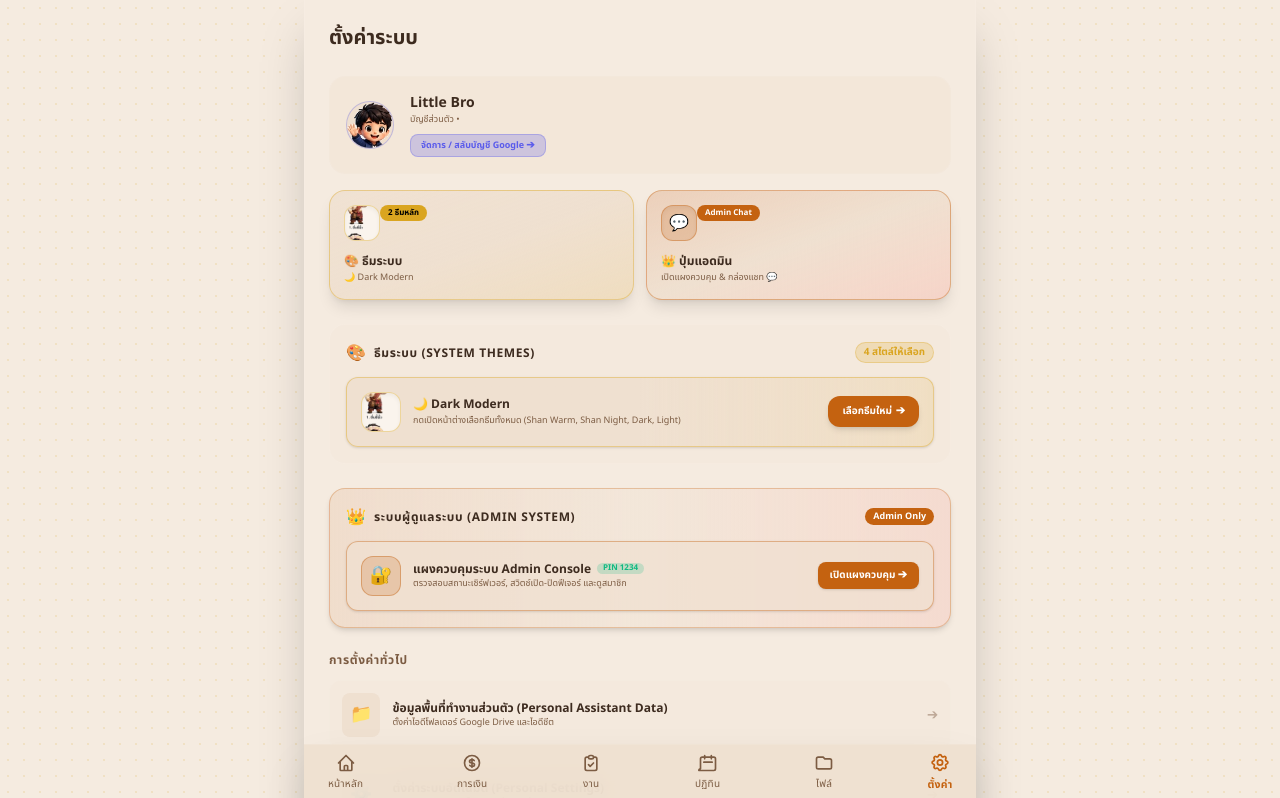
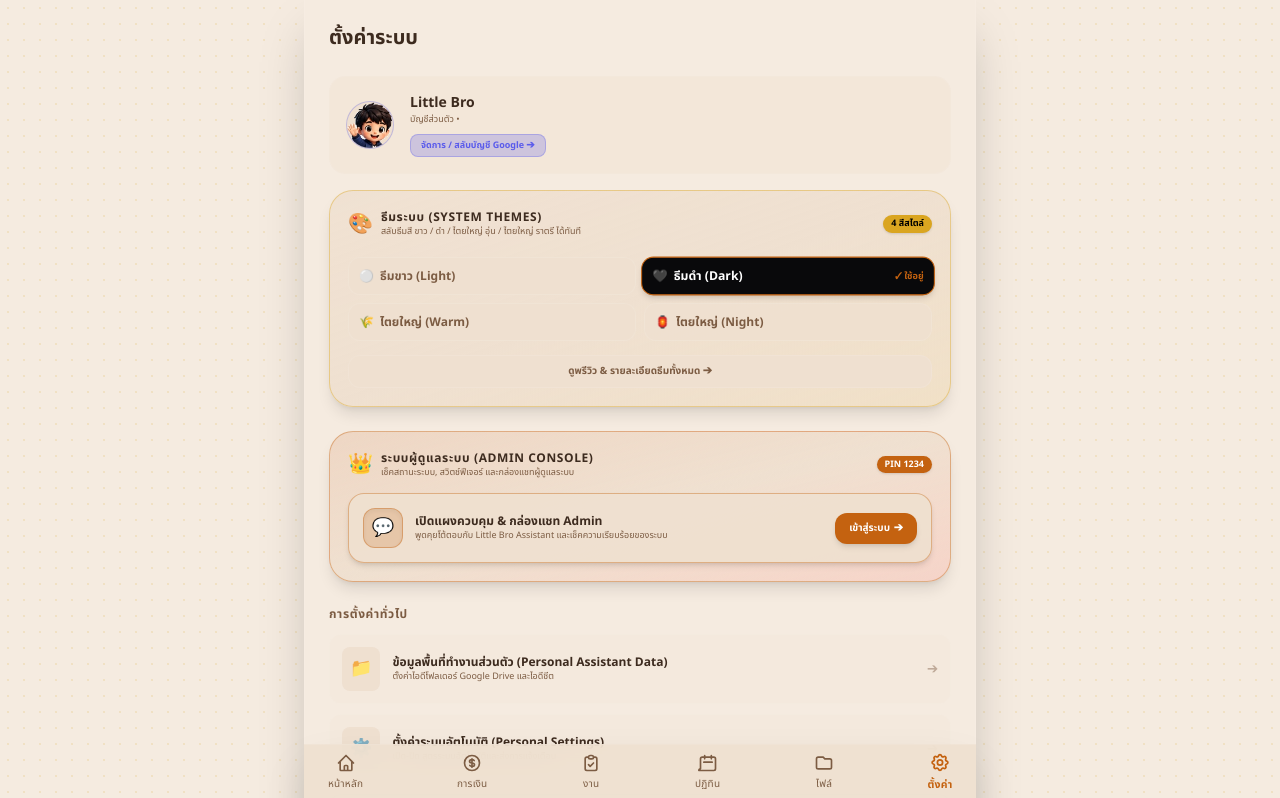
Before and after one commit to lannatc-sys/Project-Little-Bro-Helper, a Next.js app: page /settings in a window 1280 px wide. Shown: the top 798 px of the page. Built offline with nearby package versions, Linux system fonts and the light colour scheme.

Commit message:
fix: restore 2 main feature cards (4-Theme Direct Switcher & Admin Console with Chat Box) on Settings page

```diff
--- a/src/app/settings/page.tsx
+++ b/src/app/settings/page.tsx
@@ -179,144 +179,127 @@ export default function SettingsScreen() {
           </div>
         </div>
 
-        {/* Top 2 Main Quick Action Buttons: Theme & Admin Chat */}
-        <div className="grid grid-cols-2 gap-3 mb-6">
-          {/* Button 1: Theme Switcher */}
-          <button
-            onClick={() => setShowThemeModal(true)}
-            className="p-3.5 bg-gradient-to-br from-surface/90 via-surface to-[#DAA520]/20 border border-[#DAA520]/40 rounded-2xl hover:border-[#DAA520] transition-all cursor-pointer shadow-lg hover:scale-[1.02] flex flex-col justify-between text-left group"
-          >
-            <div className="flex justify-between items-start mb-3">
-              <div className="w-9 h-9 rounded-xl bg-[#FAF4ED] border border-[#DAA520]/40 overflow-hidden flex items-center justify-center shrink-0 shadow-inner avatar-container">
-                <Image
-                  src="/avatar/shan.png"
-                  alt="Theme Avatar"
-                  width={32}
-                  height={32}
-                  className="object-cover scale-110 opacity-100 avatar-img"
-                />
+        {/* 1. SECTION: SYSTEM THEME SELECTION (ขาว / ดำ / ไตยใหญ่ อุ่น / ไตยใหญ่ ราตรี) */}
+        <section className="mb-6 bg-gradient-to-br from-surface/90 via-surface to-[#DAA520]/15 border border-[#DAA520]/40 p-4.5 rounded-3xl space-y-3.5 shadow-lg">
+          <div className="flex justify-between items-center">
+            <div className="flex items-center gap-2">
+              <span className="text-xl">🎨</span>
+              <div>
+                <h3 className="text-xs font-bold text-text-main uppercase tracking-wider">ธีมระบบ (System Themes)</h3>
+                <p className="text-[9px] text-text-sub">สลับธีมสี ขาว / ดำ / ไตยใหญ่ อุ่น / ไตยใหญ่ ราตรี ได้ทันที</p>
               </div>
-              <span className="text-[8px] bg-[#DAA520] text-black font-bold px-2 py-0.5 rounded-full">
-                2 ธีมหลัก
+            </div>
+            <span className="text-[9px] bg-[#DAA520] text-black font-bold px-2 py-0.5 rounded-full shadow-sm">
+              4 สีสไตล์
             </span>
           </div>
-            <div>
-              <h3 className="text-xs font-bold text-text-main group-hover:text-primary transition-colors flex items-center gap-1">
-                <span>🎨 ธีมระบบ</span>
-              </h3>
-              <p className="text-[9px] text-text-sub mt-0.5 line-clamp-1">
-                {theme === "shan-light" && "🌾 Shan Warm"}
-                {theme === "shan-dark" && "🏮 Shan Night"}
-                {theme === "dark" && "🌙 Dark Modern"}
-                {theme === "light" && "☀️ Light Modern"}
-              </p>
-            </div>
+
+          {/* 4 Direct 1-Click Theme Buttons Grid */}
+          <div className="grid grid-cols-2 gap-2 pt-1">
+            <button
+              onClick={() => handleThemeChange("light")}
+              className={`p-2.5 rounded-xl border text-xs font-bold transition-all flex items-center justify-between cursor-pointer ${
+                theme === "light"
+                  ? "bg-white text-black border-primary shadow-md scale-[1.02]"
+                  : "bg-surface/80 text-text-sub border-white/10 hover:border-white/30"
+              }`}
+            >
+              <span className="flex items-center gap-1.5">
+                <span>⚪</span>
+                <span>ธีมขาว (Light)</span>
+              </span>
+              {theme === "light" && <span className="text-[9px] text-primary font-extrabold">✓ ใช้อยู่</span>}
             </button>
 
-          {/* Button 2: Admin Console & Chat Box */}
             <button
-            onClick={() => setShowAdminModal(true)}
-            className="p-3.5 bg-gradient-to-br from-primary/20 via-surface to-[#EF4444]/15 border border-primary/40 rounded-2xl hover:border-primary transition-all cursor-pointer shadow-lg hover:scale-[1.02] flex flex-col justify-between text-left group"
+              onClick={() => handleThemeChange("dark")}
+              className={`p-2.5 rounded-xl border text-xs font-bold transition-all flex items-center justify-between cursor-pointer ${
+                theme === "dark"
+                  ? "bg-[#09090B] text-white border-primary shadow-md scale-[1.02]"
+                  : "bg-surface/80 text-text-sub border-white/10 hover:border-white/30"
+              }`}
             >
-            <div className="flex justify-between items-start mb-3">
-              <div className="w-9 h-9 rounded-xl bg-primary/20 border border-primary/40 flex items-center justify-center text-primary text-base shrink-0 shadow-inner">
-                💬
-              </div>
-              <span className="text-[8px] bg-primary text-white font-bold px-2 py-0.5 rounded-full">
-                Admin Chat
+              <span className="flex items-center gap-1.5">
+                <span>🖤</span>
+                <span>ธีมดำ (Dark)</span>
               </span>
-            </div>
-            <div>
-              <h3 className="text-xs font-bold text-text-main group-hover:text-primary transition-colors flex items-center gap-1">
-                <span>👑 ปุ่มแอดมิน</span>
-              </h3>
-              <p className="text-[9px] text-text-sub mt-0.5">เปิดแผงควบคุม & กล่องแชท 💬</p>
-            </div>
+              {theme === "dark" && <span className="text-[9px] text-primary font-extrabold">✓ ใช้อยู่</span>}
+            </button>
+
+            <button
+              onClick={() => handleThemeChange("shan-light")}
+              className={`p-2.5 rounded-xl border text-xs font-bold transition-all flex items-center justify-between cursor-pointer ${
+                theme === "shan-light"
+                  ? "bg-[#FAF4ED] text-[#C46210] border-[#DAA520] shadow-md scale-[1.02]"
+                  : "bg-surface/80 text-text-sub border-white/10 hover:border-white/30"
+              }`}
+            >
+              <span className="flex items-center gap-1.5">
+                <span>🌾</span>
+                <span>ไตยใหญ่ (Warm)</span>
+              </span>
+              {theme === "shan-light" && <span className="text-[9px] text-[#C46210] font-extrabold">✓ ใช้อยู่</span>}
+            </button>
+
+            <button
+              onClick={() => handleThemeChange("shan-dark")}
+              className={`p-2.5 rounded-xl border text-xs font-bold transition-all flex items-center justify-between cursor-pointer ${
+                theme === "shan-dark"
+                  ? "bg-[#140F0A] text-[#D4AF37] border-[#D4AF37] shadow-md scale-[1.02]"
+                  : "bg-surface/80 text-text-sub border-white/10 hover:border-white/30"
+              }`}
+            >
+              <span className="flex items-center gap-1.5">
+                <span>🏮</span>
+                <span>ไตยใหญ่ (Night)</span>
+              </span>
+              {theme === "shan-dark" && <span className="text-[9px] text-[#D4AF37] font-extrabold">✓ ใช้อยู่</span>}
             </button>
           </div>
 
-        {/* Theme & Display Options */}
-        <section className="mb-6 bg-surface/20 border border-white/10 p-4 rounded-2xl space-y-3">
+          <button
+            onClick={() => setShowThemeModal(true)}
+            className="w-full mt-2 py-2 px-3 bg-surface hover:bg-white/10 border border-white/10 rounded-xl text-[10px] text-text-sub hover:text-text-main font-semibold transition-all flex items-center justify-center gap-1 cursor-pointer"
+          >
+            <span>ดูพรีวิว & รายละเอียดธีมทั้งหมด ➔</span>
+          </button>
+        </section>
+
+        {/* 2. SECTION: ADMIN CONSOLE & ADMIN CHAT BOX */}
+        <section className="mb-6 bg-gradient-to-br from-primary/15 via-surface to-[#EF4444]/15 border border-primary/40 p-4.5 rounded-3xl space-y-3.5 shadow-lg">
           <div className="flex justify-between items-center">
             <div className="flex items-center gap-2">
-              <span className="text-base">🎨</span>
-              <h3 className="text-xs font-bold text-text-main uppercase tracking-wider">ธีมระบบ (System Themes)</h3>
+              <span className="text-xl">👑</span>
+              <div>
+                <h3 className="text-xs font-bold text-text-main uppercase tracking-wider">ระบบผู้ดูแลระบบ (Admin Console)</h3>
+                <p className="text-[9px] text-text-sub">เช็คสถานะระบบ, สวิตช์ฟีเจอร์ และกล่องแชทผู้ดูแลระบบ</p>
               </div>
-            <span className="text-[10px] bg-[#DAA520]/20 text-[#DAA520] border border-[#DAA520]/30 px-2 py-0.5 rounded-full font-bold">
-              4 สไตล์ให้เลือก
+            </div>
+            <span className="text-[9px] bg-primary text-white font-bold px-2 py-0.5 rounded-full shadow-sm">
+              PIN 1234
             </span>
           </div>
 
-          {/* Dedicated Theme Switcher Button Card */}
           <button
-            onClick={() => setShowThemeModal(true)}
-            className="w-full p-3.5 bg-gradient-to-r from-surface via-surface to-[#DAA520]/15 border border-[#DAA520]/40 rounded-xl hover:border-[#DAA520] transition-all cursor-pointer flex items-center justify-between shadow-sm group"
+            onClick={() => setShowAdminModal(true)}
+            className="w-full p-3.5 bg-surface/90 hover:bg-surface border border-primary/40 rounded-2xl hover:border-primary transition-all cursor-pointer flex items-center justify-between shadow-md group"
           >
-            <div className="flex items-center gap-3 text-left">
-              <div className="w-10 h-10 rounded-xl bg-[#FAF4ED] border border-[#DAA520]/40 overflow-hidden flex items-center justify-center shrink-0 shadow-inner avatar-container">
-                <Image
-                  src="/avatar/shan.png"
-                  alt="Theme Avatar"
-                  width={36}
-                  height={36}
-                  className="object-cover scale-110 opacity-100 avatar-img"
-                />
+            <div className="flex items-center gap-3">
+              <div className="w-10 h-10 rounded-xl bg-primary/20 border border-primary/40 flex items-center justify-center text-primary text-lg shrink-0 shadow-inner">
+                💬
               </div>
-              <div>
-                <div className="flex items-center gap-1.5 mb-0.5">
-                  <h4 className="text-xs font-bold text-text-main group-hover:text-primary transition-colors">
-                    {theme === "shan-light" && "🌾 ธีมพี่น้องชาวไทยใหญ่ (Shan Warm)"}
-                    {theme === "shan-dark" && "🏮 ธีมพี่น้องชาวไทยใหญ่ (Shan Night)"}
-                    {theme === "dark" && "🌙 Dark Modern"}
-                    {theme === "light" && "☀️ Light Modern"}
+              <div className="text-left">
+                <h4 className="text-xs font-bold text-text-main group-hover:text-primary transition-colors flex items-center gap-1.5">
+                  <span>เปิดแผงควบคุม & กล่องแชท Admin</span>
                 </h4>
-                  {theme.startsWith("shan") && (
-                    <span className="text-[8px] bg-[#DAA520] text-black font-bold px-1.5 py-0.2 rounded-full">Cultural</span>
-                  )}
-                </div>
-                <p className="text-[9px] text-text-sub">กดเปิดหน้าต่างเลือกธีมทั้งหมด (Shan Warm, Shan Night, Dark, Light)</p>
+                <p className="text-[9px] text-text-sub">พูดคุยโต้ตอบกับ Little Bro Assistant และเช็คความเรียบร้อยของระบบ</p>
               </div>
             </div>
-
             <span className="bg-primary text-white text-[10px] font-bold px-3.5 py-2 rounded-xl shadow-md group-hover:scale-105 transition-all flex items-center gap-1 shrink-0">
-              <span>เลือกธีมใหม่</span>
+              <span>เข้าสู่ระบบ</span>
               <span>➔</span>
             </span>
           </button>
-        </section>
-
-        {/* Admin System Section */}
-        <section className="mb-6 bg-gradient-to-r from-primary/10 via-surface/40 to-[#EF4444]/10 border border-primary/30 p-4 rounded-2xl space-y-3 shadow-md">
-          <div className="flex justify-between items-center">
-            <div className="flex items-center gap-2">
-              <span className="text-base">👑</span>
-              <h3 className="text-xs font-bold text-text-main uppercase tracking-wider">ระบบผู้ดูแลระบบ (Admin System)</h3>
-            </div>
-            <span className="text-[9px] bg-primary text-white px-2 py-0.5 rounded-full font-bold">
-              Admin Only
-            </span>
-          </div>
-
-          <div
-            onClick={() => setShowAdminModal(true)}
-            className="p-3.5 bg-surface/70 border border-primary/40 rounded-xl hover:border-primary transition-all cursor-pointer flex items-center justify-between shadow-sm"
-          >
-            <div className="flex items-center gap-3">
-              <div className="w-10 h-10 rounded-xl bg-primary/20 border border-primary/40 flex items-center justify-center text-primary shrink-0 text-lg">
-                🔐
-              </div>
-              <div>
-                <h4 className="text-xs font-bold text-text-main flex items-center gap-1.5">
-                  <span>แผงควบคุมระบบ Admin Console</span>
-                  <span className="text-[8px] bg-[#10B981]/20 text-[#10B981] font-bold px-1.5 py-0.2 rounded-full">PIN 1234</span>
-                </h4>
-                <p className="text-[9px] text-text-sub">ตรวจสอบสถานะเซิร์ฟเวอร์, สวิตช์เปิด-ปิดฟีเจอร์ และดูสมาชิก</p>
-              </div>
-            </div>
-            <span className="bg-primary text-white text-[10px] font-bold px-3 py-1.5 rounded-lg shadow-sm">
-              เปิดแผงควบคุม ➔
-            </span>
-          </div>
         </section>
 
         {/* Configuration List */}
```
Lines whose indentation alone changed are shown as unchanged.
